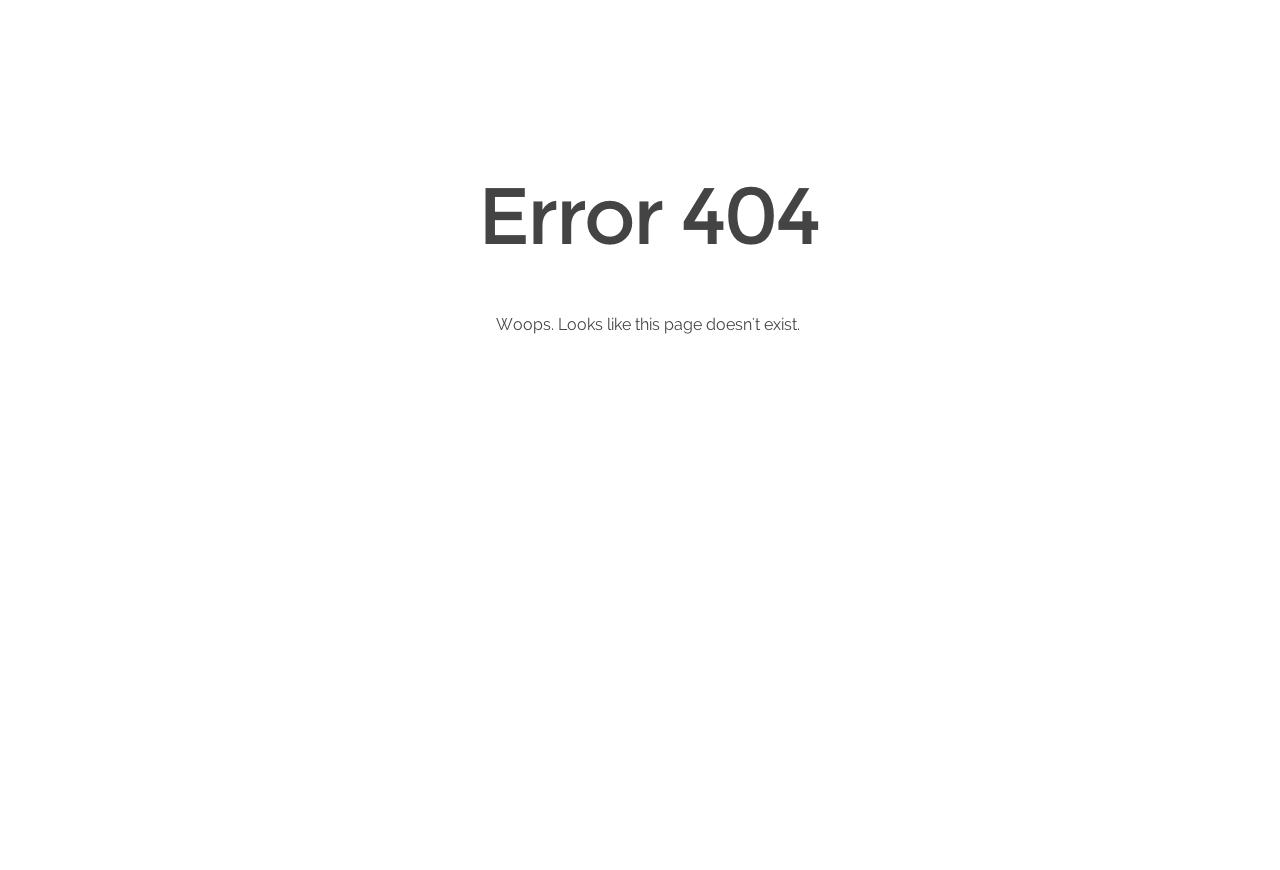
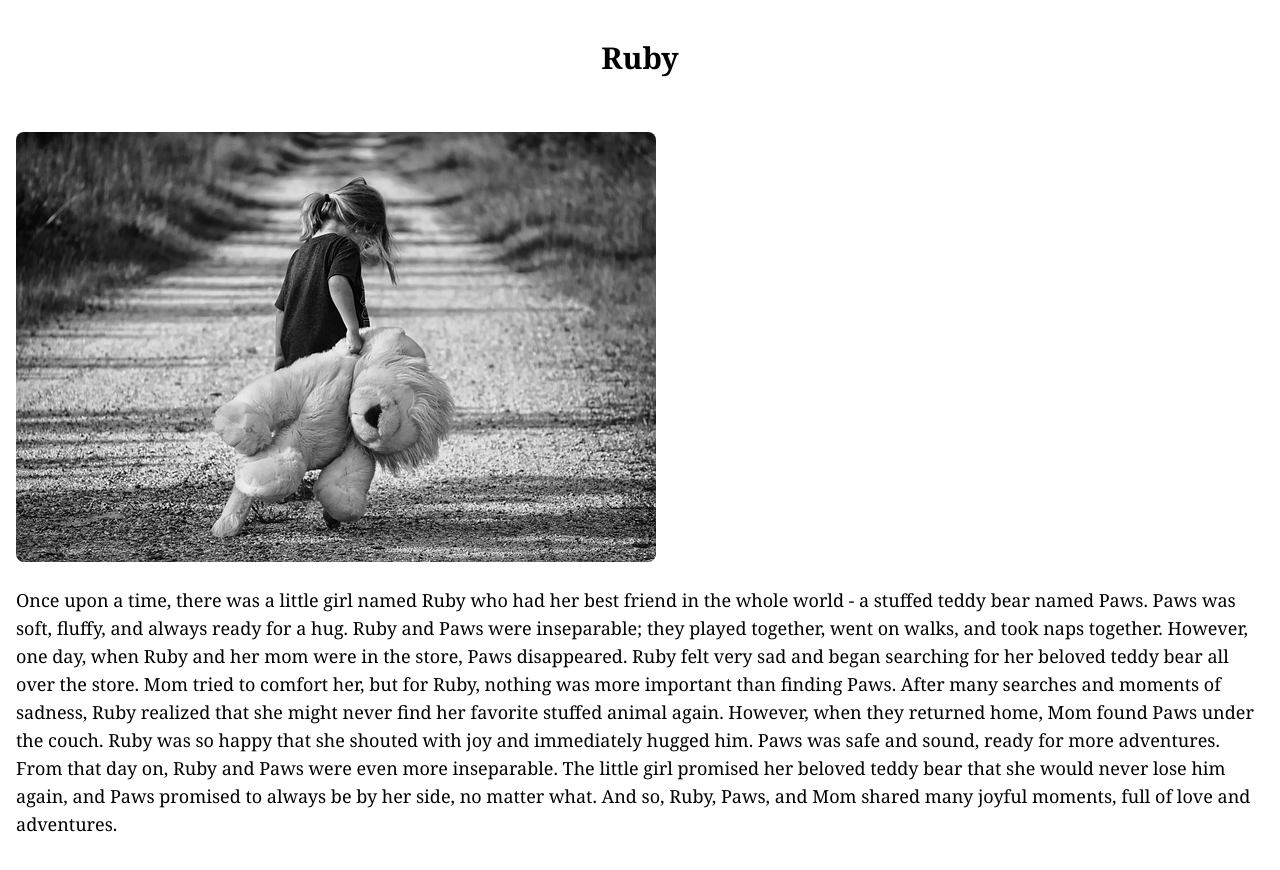
Before and after one commit to JolantaWro/learn, a Next.js app: page /story/baby/story-2 in a window 1280 px wide. Before the commit this address had no page. Shown: the top 870 px of the page. Before the commit the page ends 800 px from the top, so only its background shows below. Built offline with nearby package versions, Linux system fonts and the light colour scheme.

Commit message:
add story nr2

```diff
--- /dev/null
+++ b/app/story/baby/story-2/page.tsx
@@ -0,0 +1,13 @@
+import Link from "next/link";
+import { StoryNr2 } from "@/components/story/story-2";
+import Image from 'next/image';
+
+
+export default function Story2() {
+  return (
+    <>
+        <StoryNr2 />
+    </>
+
+  )
+}
--- a/components/story/story-2.tsx
+++ b/components/story/story-2.tsx
@@ -3,19 +3,24 @@
 import Image from 'next/image';
 import Link from "next/link";
 
-import story from "../../public/story2.jpg"
+import story2 from "../../public/girlAndBear.jpg"
 
 
-export function Story2() {
+export function StoryNr2() {
     return (
         <>
-            <section className=''>
-                <Image src={story} alt=''/>
-                <h1></h1>
-                <p>Once upon a time, there was a little girl named Ruby who had her best friend in the whole world - a stuffed teddy bear named Paws. Paws was soft, fluffy, and always ready for a hug. Ruby and Paws were inseparable; they played together, went on walks, and took naps together.
+            <section className='container mx-auto'>
+                <div className="px-30 py-10 flex flex-col items-center gap-10">
+                    <h1 className="text-3xl text-center font-bold">Ruby</h1>
+
+                    <div className='px-4 mt-4'>
+                        <Image src={story2} alt='' className='rounded-lg object-cover"'/>
+                        <p className='text-lg pt-6'>Once upon a time, there was a little girl named Ruby who had her best friend in the whole world - a stuffed teddy bear named Paws. Paws was soft, fluffy, and always ready for a hug. Ruby and Paws were inseparable; they played together, went on walks, and took naps together.
                     However, one day, when Ruby and her mom were in the store, Paws disappeared. Ruby felt very sad and began searching for her beloved teddy bear all over the store. Mom tried to comfort her, but for Ruby, nothing was more important than finding Paws.
                     After many searches and moments of sadness, Ruby realized that she might never find her favorite stuffed animal again. However, when they returned home, Mom found Paws under the couch. Ruby was so happy that she shouted with joy and immediately hugged him. Paws was safe and sound, ready for more adventures.
                     From that day on, Ruby and Paws were even more inseparable. The little girl promised her beloved teddy bear that she would never lose him again, and Paws promised to always be by her side, no matter what. And so, Ruby, Paws, and Mom shared many joyful moments, full of love and adventures.</p>
+                    </div>
+                </div>
             </section>
         </>
     )
```
Also changed, not shown: config/baby-list.ts (+4 -3 lines), public/girlAndBear.jpg (added).
